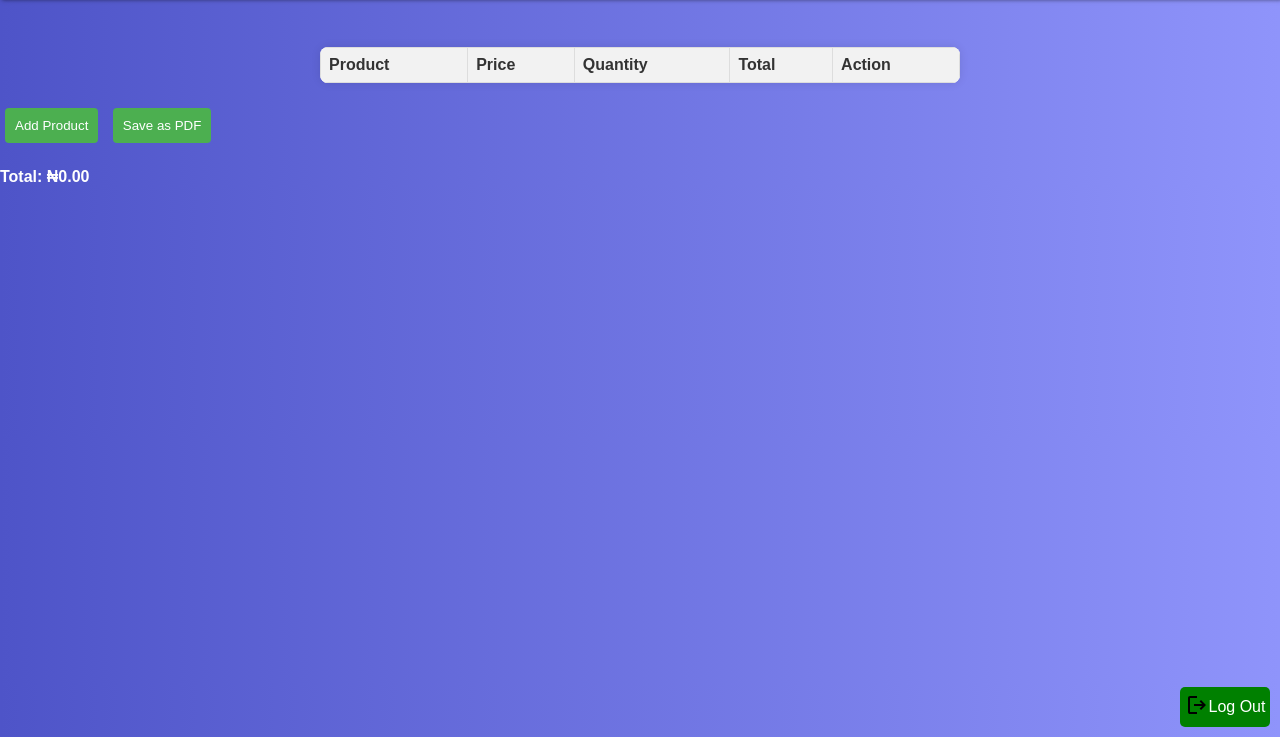
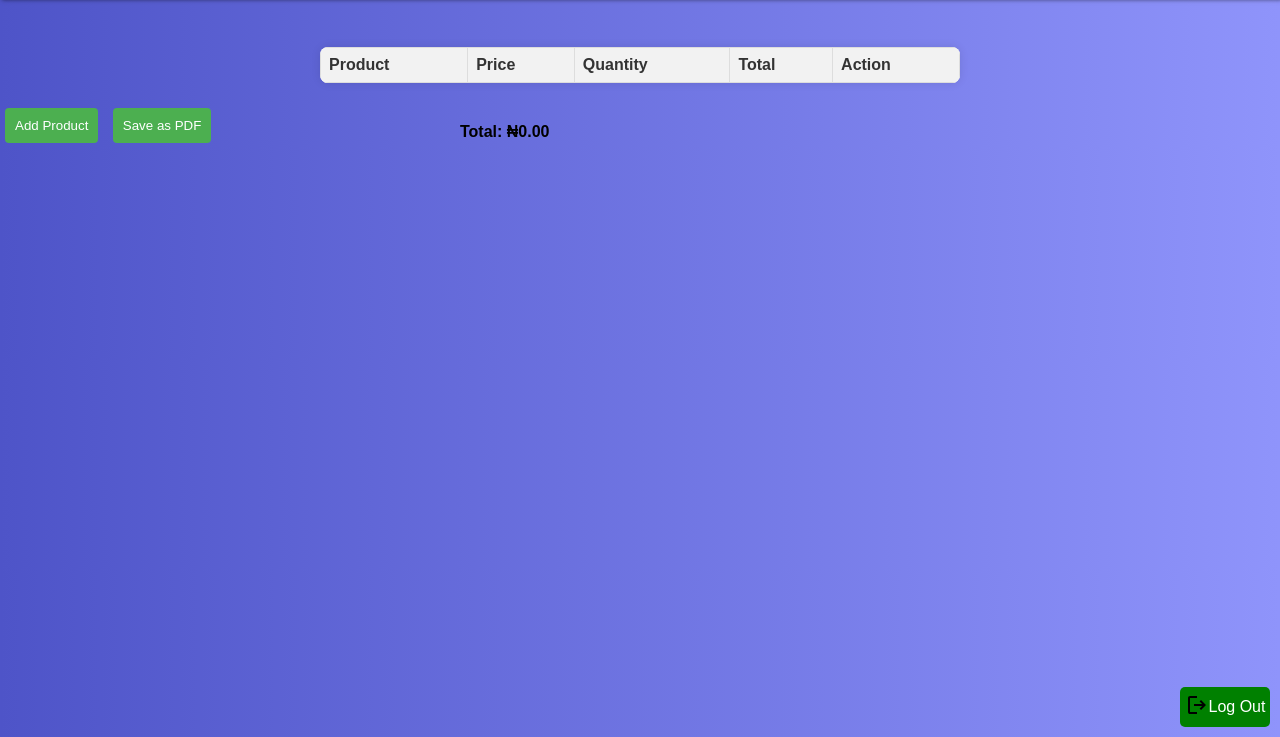
Before and after one commit to Osaze56/git, a plain HTML site: page index.html in a window 1280 px wide. Shown: the part 63-800 px from the top of the page. Drawn offline with nearby package versions, Linux system fonts and the light colour scheme.

Commit message:
index.html

```diff
--- a/index.html
+++ b/index.html
@@ -32,7 +32,7 @@
             background-color: #f2f2f2;
         }
 
-        #total {
+        strong {
             margin-top: 20px;
         }
         button {
@@ -142,6 +142,7 @@
             <span>Logo</span>
         </div>
     </header>
+    <div id="cartStyle">
         <table id="cart">
             <thead>
                 <tr>
@@ -156,14 +157,20 @@
 
                 <!-- Product rows will be dynamically added here -->
             </tbody>
+
         </table>
 
         <button onclick="addProduct()">Add Product</button>
         <button onclick="generatePDF()">Save as PDF</button>
 
-<div id="total">
-    <strong style="color: #fff;">Total: &#8358;<span id="totalAmount">0.00</span></strong>
+        <strong style="color: #000000; position: absolute; left:460px;">Total: &#8358;<span id="totalAmount">0.00</span></strong>
+        <!-- <div id="total">
+            <strong style="color: #e41818; position: absolute; left:200px;">Total: &#8358;<span id="totalAmount">0.00</span></strong>
+        </div> -->
     </div>
+    <!-- <button onclick="addProduct()">Add Product</button>
+    <button onclick="generatePDF()">Save as PDF</button> -->
+
 
 <!-- log out button -->
     <div onclick="toggleLogOut()" id="log-out" style="
@@ -255,7 +262,7 @@
     }
 
     function generatePDF() {
-        var cartContent = document.getElementById('cart').outerHTML;
+        var cartContent = document.getElementById('cartStyle').outerHTML;
         html2pdf(cartContent, {
             margin: 10,
             filename: 'cart_list.pdf',
@@ -263,6 +270,7 @@
             html2canvas: { scale: 2 },
             jsPDF: { unit: 'mm', format: 'a4', orientation: 'portrait' }
         });
+
     }
 
     function saveCartToLocalStorage() {
```
Lines whose indentation alone changed are shown as unchanged.
